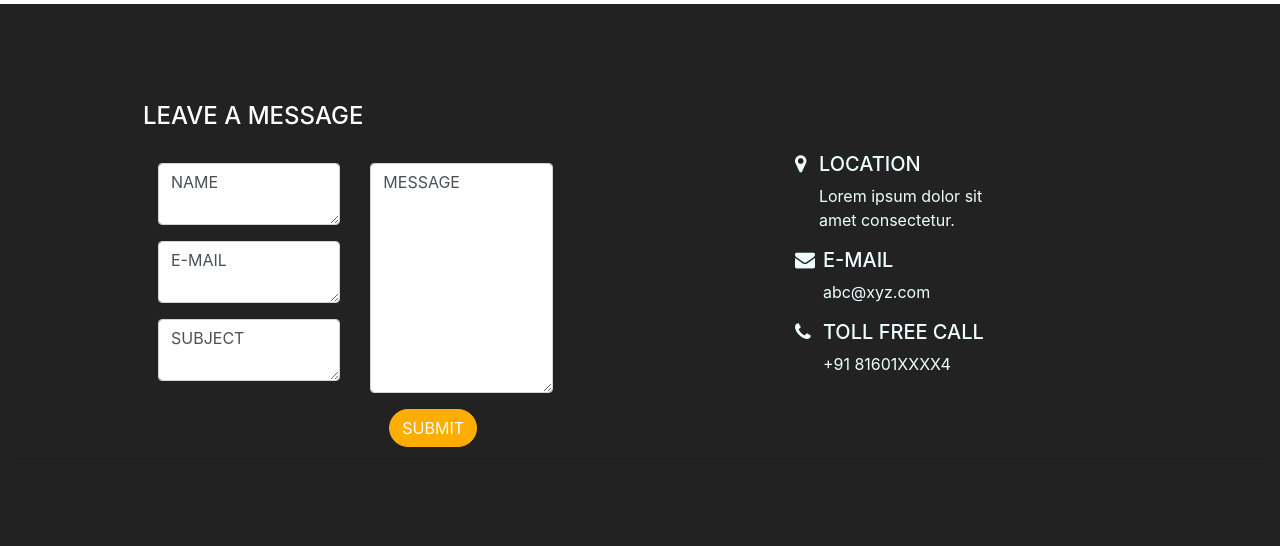
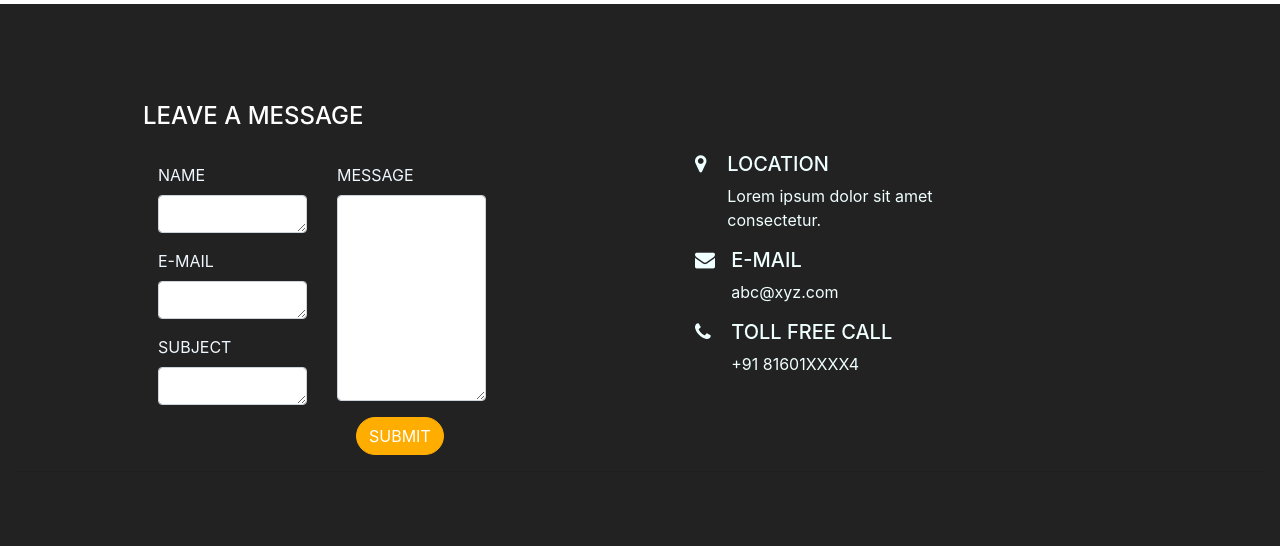
Before and after one commit to vrushalipachchigar/WebDesigns, a plain HTML site: page index.html in a window 1280 px wide. Shown: the part 6389-6935 px from the top of the page. Drawn offline with nearby package versions, Linux system fonts and the light colour scheme.

Commit message:
commit on 'master'

```diff
--- a/index.html
+++ b/index.html
@@ -348,7 +348,7 @@
 
     <div class="container-fluid bg-fill">
         <div class="row d-flex" style="padding-top: 50px; padding-left: 80px;">
-            <div class="col-md-7">
+            <div class="col-md-6">
                 <div class="row ml-5 mt-5">
                     <h4 class="text-white">LEAVE A MESSAGE</h4>
                 </div>
@@ -356,22 +356,22 @@
                     <div class="row ml-5 mt-4">
                         <div class="col-md-4">
                             <div class="form-group">
-                                <!-- <label for="exampleFormControlTextarea1" class="txtclr">NAME</label> -->
-                                <textarea class="form-control fcbg" id="exampleFormControlTextarea1" rows="2">NAME</textarea>
+                                <label for="exampleFormControlTextarea1" class="txtclr" style="color: aliceblue;">NAME</label>
+                                <textarea class="form-control fcbg" id="exampleFormControlTextarea1" rows="1"></textarea>
                             </div>
                             <div class="form-group">
-                                <!-- <label for="exampleFormControlTextarea1">E-MAIL</label> -->
-                                <textarea class="form-control fcbg" id="exampleFormControlTextarea1" rows="2">E-MAIL</textarea>
+                                <label for="exampleFormControlTextarea1" class="txtclr" style="color: aliceblue;">E-MAIL</label>
+                                <textarea class="form-control fcbg" id="exampleFormControlTextarea1" rows="1"></textarea>
                             </div>
                             <div class="form-group">
-                                <!-- <label for="exampleFormControlTextarea1">SUBJECT</label> -->
-                                <textarea class="form-control fcbg" id="exampleFormControlTextarea1" rows="2">SUBJECT</textarea>
+                                <label for="exampleFormControlTextarea1" class="txtclr" style="color: aliceblue;">SUBJECT</label>
+                                <textarea class="form-control fcbg" id="exampleFormControlTextarea1" rows="1"></textarea>
                             </div>
                         </div>
                         <div class="col-md-4">
                             <div class="form-group">
-                                <!-- <label for="exampleFormControlTextarea1">MESSAGE</label> -->
-                                <textarea class="form-control fcbg" id="exampleFormControlTextarea1" rows="9">MESSAGE</textarea>
+                                <label for="exampleFormControlTextarea1" class="txtclr" style="color: aliceblue;">MESSAGE</label>
+                                <textarea class="form-control fcbg" id="exampleFormControlTextarea1" rows="8"></textarea>
                             </div>
                             <div class="col-auto">
                                 <button class="btn btn-primary rounded-pill yellow mx-1">SUBMIT</button>
@@ -380,7 +380,7 @@
                     </div>
             </div>
             </form>
-            <div class="col-md-5 mx-auto" style="color: azure; padding-top: 50px; padding-right: 150px;">
+            <div class="col-md-6 mx-auto" style="color: azure; padding-top: 50px; padding-right: 150px;">
                 <div class="row no-gutters mt-5 mr-5">
                     <div class="col-md-1 d-flex">
                         <h5><i class="fa fa-map-marker"></i></h5>
```
